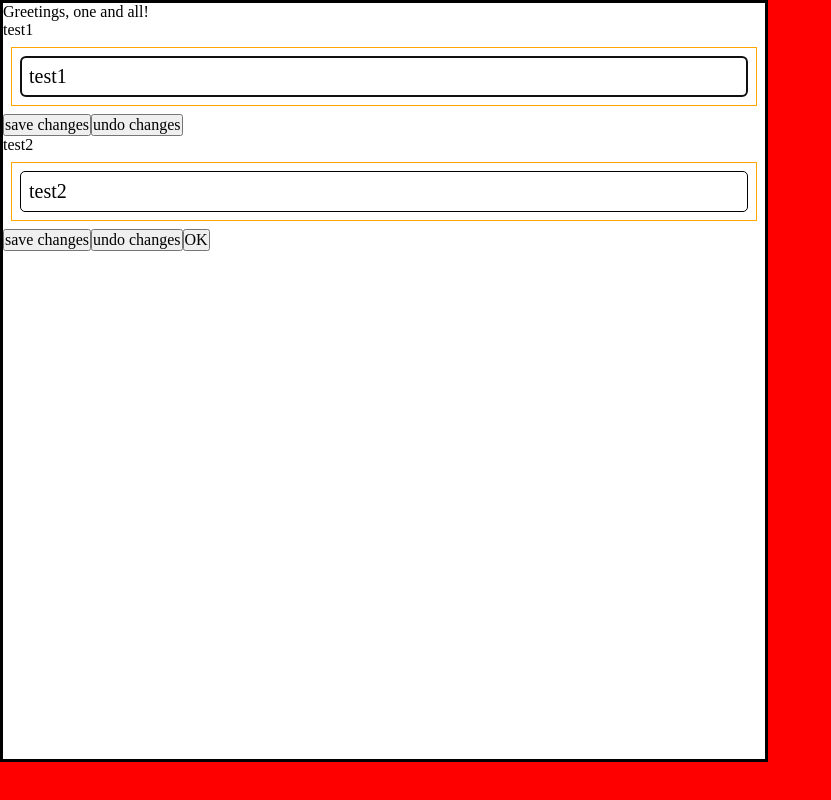
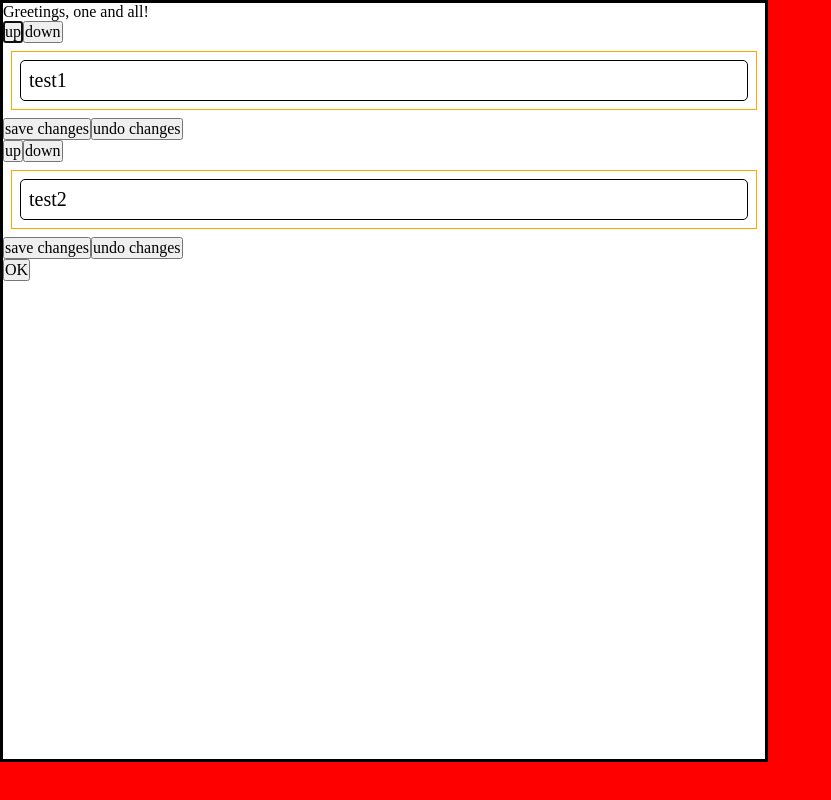
Before and after one commit to rwalsh221/recipe_card, a React (Vite) app: page / in a window 1280 px wide. Shown: the top 800 px of the page, without its empty margins (0-831 px from the left). Built offline with nearby package versions, Linux system fonts and the light colour scheme.

Commit message:
change state object for lisItemState and add position and id. Update cod eto render based on new state. Start func to rearrange the order of the listItems

```diff
--- a/src/features/RecipeCardForm/components/Form/Form.tsx
+++ b/src/features/RecipeCardForm/components/Form/Form.tsx
@@ -1,5 +1,5 @@
 import styles from './Form.module.css';
-import { useState, useRef } from 'react';
+import { useState, useRef, useId } from 'react';
 
 import FormInput from '../FormInput/FormInput';
 import FormInputList from '../FormInputList/FormInputList';
@@ -48,7 +48,11 @@ const Form = () => {
   const [listItemState, setListItemState] = useState<ListItemStateType>({
     ingredients: {
       title: 'ingredients',
-      listItems: ['test1', 'test2'],
+      listItems: [
+        { id: useId(), position: 1, content: 'test1' },
+        { id: useId(), position: 2, content: 'test2' },
+        // 'test',
+      ],
     },
     instructions: {
       title: 'instructions',
--- a/src/features/RecipeCardForm/components/FormList/FormList.tsx
+++ b/src/features/RecipeCardForm/components/FormList/FormList.tsx
@@ -46,9 +46,14 @@ const FormList = ({ listItemState, showModalHandler }: FormListProps) => {
         </button>
       </div>
       <ul className={styles.listItemContainer}>
-        {listItemState.listItems.map((el) => (
+        {Object.keys(listItemState.listItems).map((el) => (
+          <FormListItem
+            formListItemContent={listItemState.listItems[el].content}
+          />
+        ))}
+        {/* {listItemState.listItems.map((el) => (
           <FormListItem formListItemContent={el} />
-        ))}
+        ))} */}
       </ul>
     </div>
   );
--- a/src/features/RecipeCardForm/components/FormModal/FormModal.tsx
+++ b/src/features/RecipeCardForm/components/FormModal/FormModal.tsx
@@ -3,15 +3,23 @@ import styles from './FormModal.module.css';
 import FormInput from '../FormInput/FormInput';
 import { useState, useRef, useEffect } from 'react';
 
-import { type ListItemStateType } from '../../types/RecipeCardFormTypes';
+import {
+  type ListItemStateType,
+  type ListItemStateListItems,
+} from '../../types/RecipeCardFormTypes';
 
 type FormModalProps = {
-  listItemState: string[];
+  listItemState: ListItemStateListItems[];
   setListItemState: React.Dispatch<React.SetStateAction<ListItemStateType>>;
 };
 
 type FormModalState = {
-  [key: string]: { prevValue: string; currValue: string };
+  [key: string]: {
+    id: string;
+    position: number;
+    prevValue: string;
+    currValue: string;
+  };
 };
 
 const FormModal = ({
@@ -28,7 +36,12 @@ const FormModal = ({
     const stateObject: FormModalState = {};
 
     listItemState.forEach((el, index) => {
-      stateObject[index] = { prevValue: el, currValue: el };
+      stateObject[el.id] = {
+        id: el.id,
+        position: el.position,
+        prevValue: el.content,
+        currValue: el.content,
+      };
     });
     console.log(stateObject);
     return stateObject;
@@ -60,23 +73,47 @@ const FormModal = ({
     setFormModalState({ ...formModalStateCopy });
   };
 
-  let test = { test: { test: 'hello' } };
-  test = { ...test, test: { ...test, test: 'hello' } };
-  console.log(test);
-
   const updateInputHandler = (el) => {
     const listItemStateCopy = [...listItemState];
     listItemStateCopy[el] = formModalState[el].currValue;
     setListItemState(listItemStateCopy);
   };
 
+  const moveUpHandler = (id: string) => {
+    // 0 USE  DOUBLY LINKED LIST FOR STATE SO POSTIONS CAN BE EASILY SWAPPED
+
+    // 1 get cuur position form state
+    const activeElement = document.getElementById(id);
+    const activeElementState = formModalState[activeElement?.id];
+    console.log(activeElementState);
+    // 1b get second element
+
+    // 2 if position === 1 dont show btn or return
+    // 3 get list itme placed above current
+    // 4 swap both elements need animation
+    // 5 update state
+    // ??? should update Form.tsx state whenever modal is closed
+  };
+
   return (
     <dialog ref={modalRef} className={styles.formModal}>
       <p>Greetings, one and all!</p>
       <form method="dialog">
-        {Object.keys(formModalState).map((el) => (
-          <>
-            <p>{formModalState[el].currValue}</p>
+        {Object.keys(formModalState).map((el) => {
+          console.log(formModalState[el]);
+          return (
+            <div id={formModalState[el].id}>
+              {console.log('rtuenrnrnrnrnrnnrr')}
+              {/* <p>{formModalState[el].currValue}</p> */}
+              <button
+                onClick={(e) => {
+                  e.preventDefault();
+                  moveUpHandler(formModalState[el].id);
+                }}
+              >
+                up
+              </button>
+              <button>down</button>
               <FormInput
                 formInputId={el}
                 formInputPlaceholder="test"
@@ -99,8 +136,9 @@ const FormModal = ({
               >
                 undo changes
               </button>
-          </>
-        ))}
+            </div>
+          );
+        })}
         <button onClick={(e) => e.preventDefault()}>OK</button>
       </form>
     </dialog>
```
Also changed, not shown: src/features/RecipeCardForm/types/RecipeCardFormTypes.ts (+7 -1 lines), src/helper/data_structure/DoublyLinkedList.tsx (added, +32 -0 lines). Lines whose indentation alone changed are shown as unchanged.
